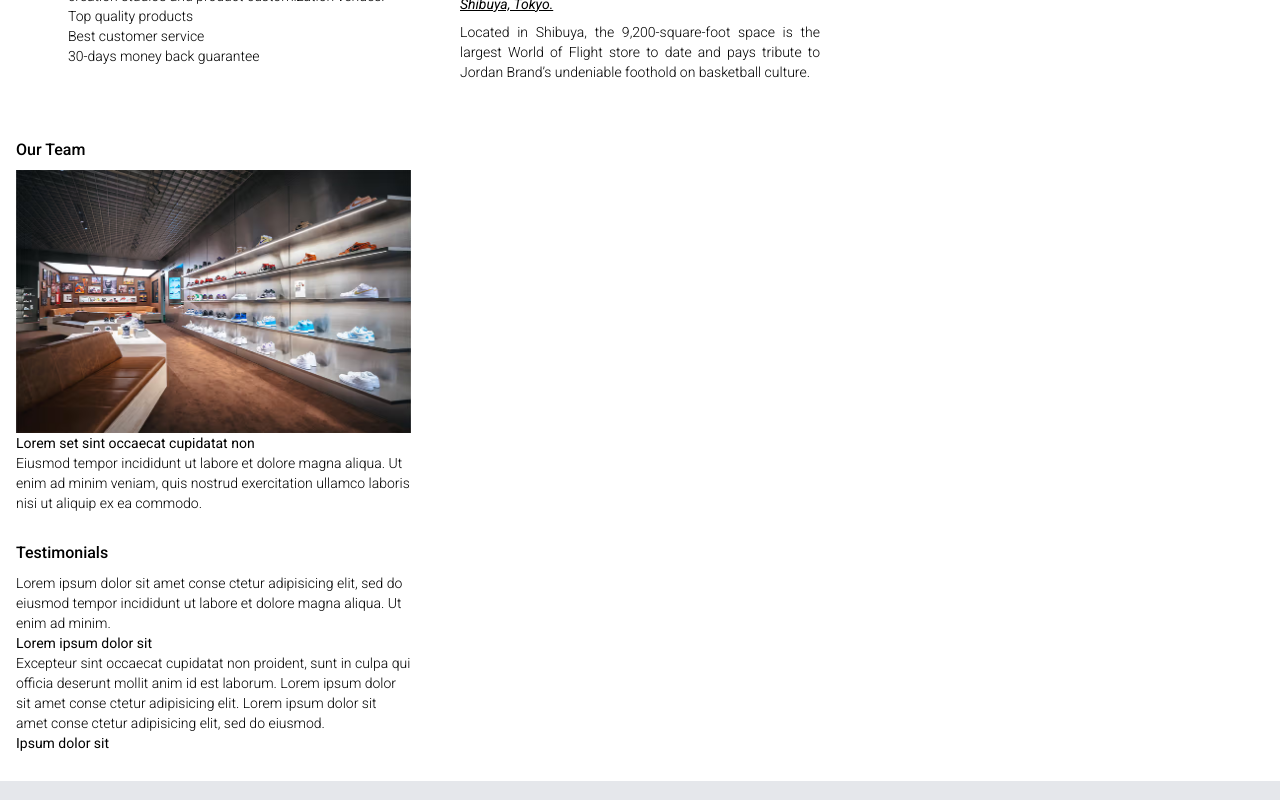
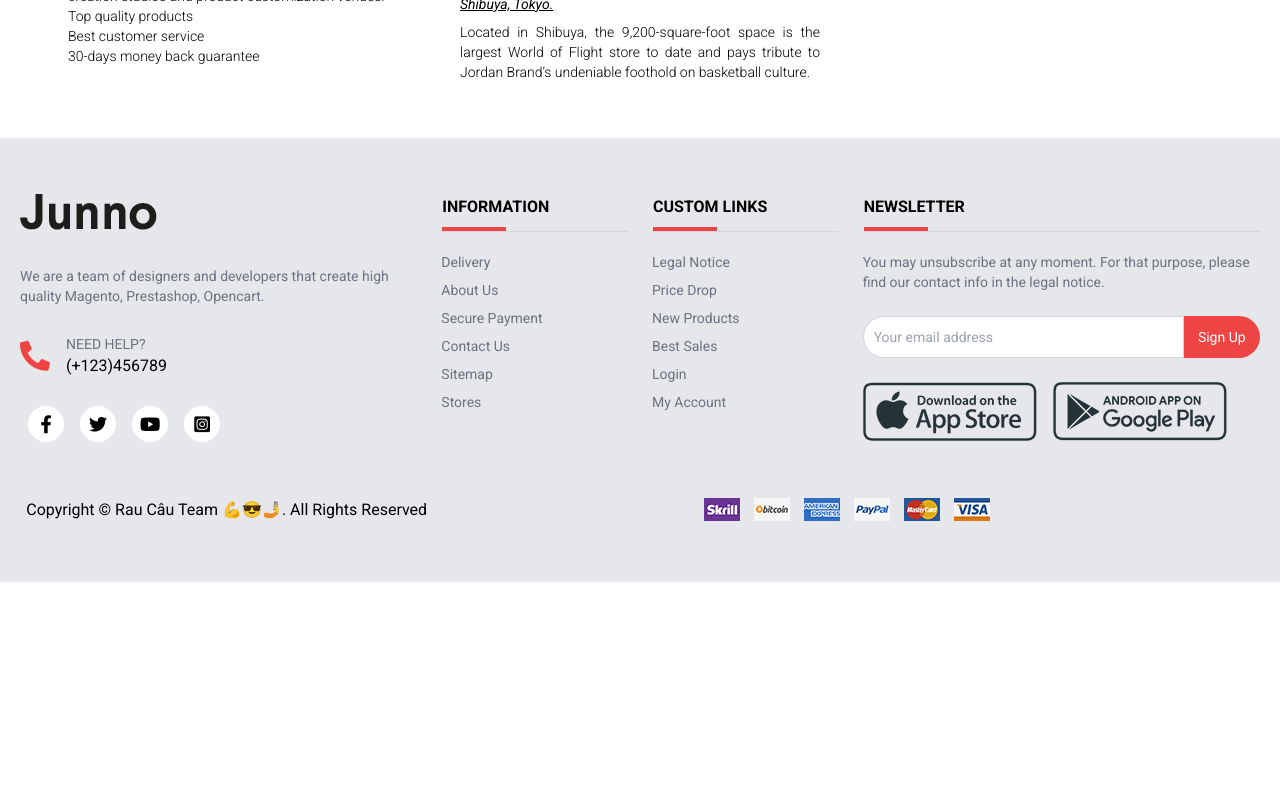
Before and after one commit to EnQuilLoga/Mock-project, a React (Create React App) app: page /about-us in a window 1280 px wide. Shown: the part 520-1320 px from the top of the page. After the commit the page ends 1102 px from the top, so only its background shows below. Built offline with nearby package versions, Linux system fonts and the light colour scheme.

Commit message:
minor updated

```diff
--- a/src/components/contact/AboutUs.tsx
+++ b/src/components/contact/AboutUs.tsx
@@ -108,55 +108,6 @@ return (
                 </div>
               </div>
 
-              {/* Our tearn */}
-              <div className="sm:w-full md:w-1/3 px-4 mb-7">
-                <div>
-                  <h3 className="capitalize font-medium mb-2">Our team</h3>
-                  <div className="text-sm font-light">
-                    <div className="w-full">
-                      <img src={cms} alt="" className="w-full h-full object-contain" />
-                    </div>
-
-                    <p>
-                      <strong>Lorem set sint occaecat cupidatat non</strong>
-                    </p>
-                    <p>
-                      Eiusmod tempor incididunt ut labore et dolore magna aliqua. Ut enim ad minim
-                      veniam, quis nostrud exercitation ullamco laboris nisi ut aliquip ex ea
-                      commodo.
-                    </p>
-                  </div>
-                </div>
-              </div>
-
-              {/* Testimonials */}
-              <div className="sm:w-full md:w-1/3 px-4 mb-7">
-                <div>
-                  <h3 className="capitalize font-medium mb-2">Testimonials</h3>
-                  <div className="text-sm font-light">
-                    <div>
-                      <p>
-                        Lorem ipsum dolor sit amet conse ctetur adipisicing elit, sed do eiusmod
-                        tempor incididunt ut labore et dolore magna aliqua. Ut enim ad minim.
-                      </p>
-                    </div>
-                    <p>
-                      <strong>Lorem ipsum dolor sit</strong>
-                    </p>
-                    <div>
-                      <p>
-                        Excepteur sint occaecat cupidatat non proident, sunt in culpa qui officia
-                        deserunt mollit anim id est laborum. Lorem ipsum dolor sit amet conse ctetur
-                        adipisicing elit. Lorem ipsum dolor sit amet conse ctetur adipisicing elit,
-                        sed do eiusmod.
-                      </p>
-                    </div>
-                    <p>
-                      <strong>Ipsum dolor sit</strong>
-                    </p>
-                  </div>
-                </div>
-              </div>
             </div>
 
   );
```
